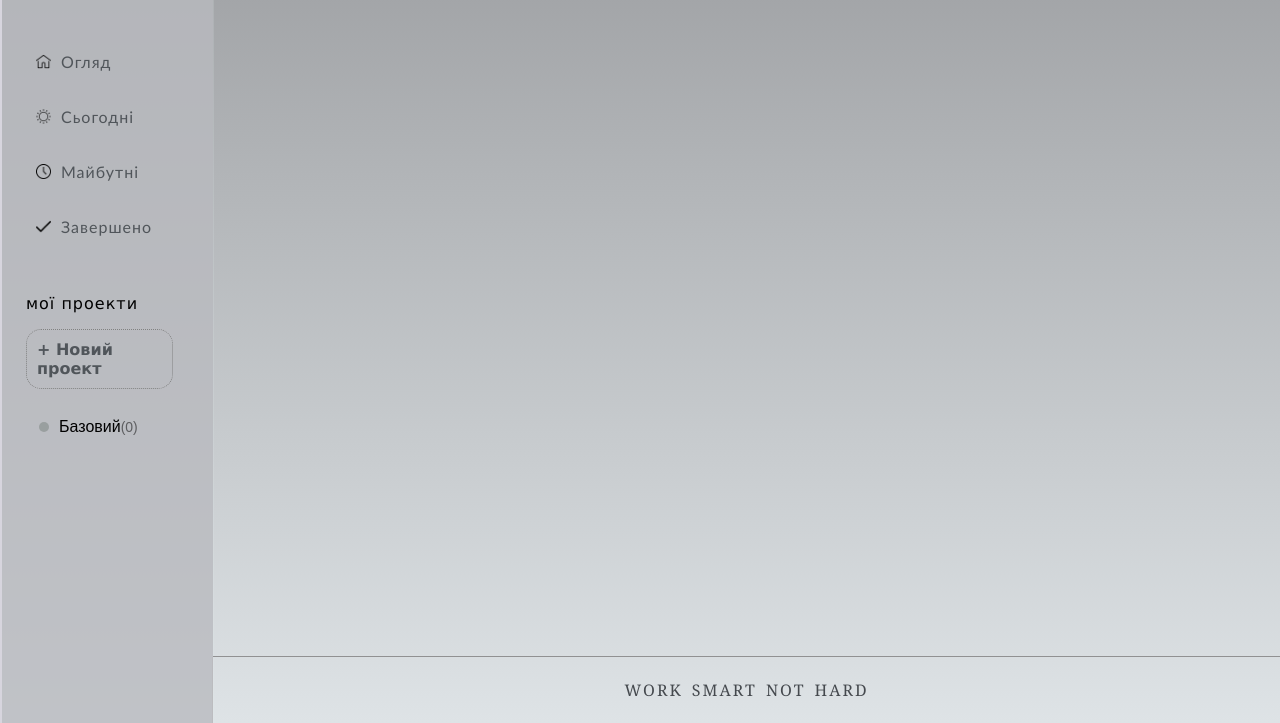
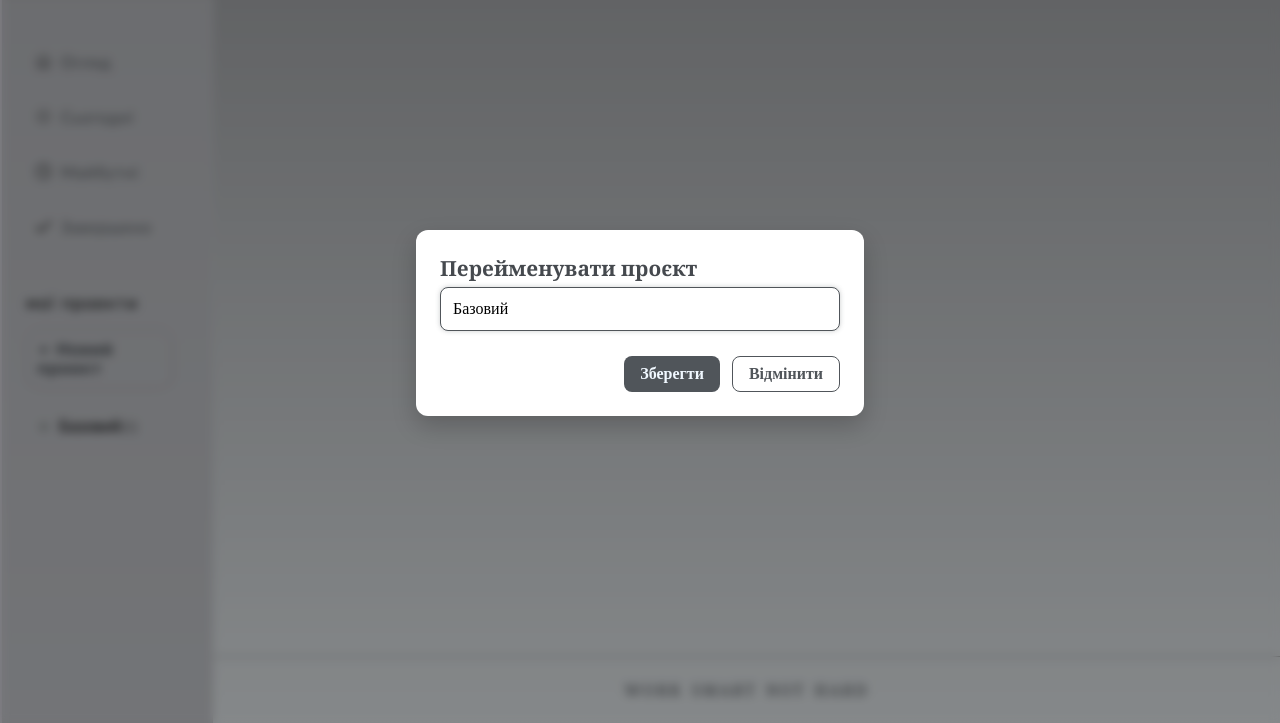
Before and after one commit to Nicholas-Nak/TaskFlow, a website built with webpack: page src/index.html in a window 1280 px wide. Both pictures are taken after a click on the button 163 px from the left and 504 px from the top of the page. Shown: the part 77-800 px from the top of the page. Built offline with nearby package versions, Linux system fonts and the light colour scheme; files whose address does not match are found by name.

Commit message:
Implement rename Project logic

```diff
--- a/src/index.html
+++ b/src/index.html
@@ -75,5 +75,19 @@
         </fieldset>
       </form>
     </dialog>
+    <dialog id="project-rename-dialog">
+  <form id="project-rename-form">
+    <fieldset id="project-rename-fieldset">
+      <legend id="project-rename-legend">Перейменувати проєкт</legend>
+
+      <input type="text" id="project-rename-input" placeholder="Назва проєкту" required autocomplete="off" />
+
+      <div class="dialog-rename-buttons">
+        <button type="submit" id="project-rename-submit">Зберегти</button>
+        <button type="button" id="project-rename-close-dialog">Відмінити</button>
+      </div>
+    </fieldset>
+  </form>
+</dialog>
   </body>
 </html>
--- a/src/logic/classes.js
+++ b/src/logic/classes.js
@@ -32,6 +32,9 @@ export class Project {
 
   constructor(title, id = crypto.randomUUID()) {
     this.id = id;
+    this.title = title;
+  }
+  setTitle(title){
     this.title = title;
   }
 
--- a/src/styles.css
+++ b/src/styles.css
@@ -278,7 +278,7 @@ footer {
 }
 /*PROJECT-DIALOG*/
 
-#project-dialog {
+#project-dialog,#project-rename-dialog {
   padding: 24px;
   border: none;
   border-radius: 12px;
@@ -288,29 +288,26 @@ footer {
   background-color: #ffffff;
   margin: auto;
 }
-
-#project-dialog::backdrop {
+#project-dialog::backdrop,#project-rename-dialog::backdrop {
   background-color: rgba(0, 0, 0, 0.4);
   backdrop-filter: blur(5px);
   -webkit-backdrop-filter: blur(5px);
 }
-
-#project-fieldset {
+#project-fieldset,#project-rename-fieldset {
   border: none;
   display: flex;
   flex-direction: column;
   gap: 15px;
 }
 
-#project-legend {
+#project-legend, #project-rename-legend{
   font-family: Cambria, Cochin, Georgia, Times, "Times New Roman", serif;
   font-size: 1.3rem;
   font-weight: bold;
   color: #45494e;
   margin-bottom: 5px;
 }
-
-#project-input {
+#project-input,#project-rename-input {
   padding: 12px;
   border: 1px solid var(--border-color);
   border-radius: 8px;
@@ -322,19 +319,19 @@ footer {
     box-shadow 0.3s ease;
 }
 
-#project-input:focus {
+#project-input:focus,#project-rename-input:focus{
   border-color: rgb(80, 85, 90);
   box-shadow: 0 0 5px rgba(80, 85, 90, 0.3);
 }
 
-.dialog-buttons {
+.dialog-buttons, .dialog-rename-buttons {
   display: flex;
   justify-content: flex-end;
   gap: 12px;
   margin-top: 10px;
 }
 
-#project-submit {
+#project-submit,#project-rename-submit{
   background-color: rgb(80, 85, 90);
   color: aliceblue;
   padding: 8px 16px;
@@ -345,12 +342,12 @@ footer {
     transform 0.2s ease;
 }
 
-#project-submit:hover {
+#project-submit:hover, #project-rename-submit:hover {
   background-color: #2c2f33;
   transform: scale(1.05);
 }
 
-#project-close-dialog {
+#project-close-dialog,#project-rename-close-dialog {
   background-color: transparent;
   color: rgb(80, 85, 90);
   padding: 8px 16px;
@@ -362,7 +359,7 @@ footer {
     color 0.3s ease;
 }
 
-#project-close-dialog:hover {
+#project-close-dialog:hover,#project-rename-close-dialog:hover {
   background-color: rgb(80, 85, 90);
   color: aliceblue;
 }
--- a/src/ui/modals.js
+++ b/src/ui/modals.js
@@ -10,6 +10,7 @@ export function initProjectModal() {
   const closeBtn = document.getElementById("project-close-dialog");
   const form = document.getElementById("project-form");
   const input = document.getElementById("project-input");
+
 
   openBtn.addEventListener("click", () => {
     dialog.showModal();
--- a/src/ui/renderProjects.js
+++ b/src/ui/renderProjects.js
@@ -1,46 +1,46 @@
-import "../logic/classes"
+import "../logic/classes";
 import closeIconPath from "../images/free-icon-close-1828747.png";
-import editIconPath from "../images/pen.png"
+import editIconPath from "../images/pen.png";
 import { loadStorage, saveStorage } from "../logic/storage";
 
 export function renderProjects() {
   const allProjects = loadStorage();
-  const projectsContainer = document.getElementById('projects-container');
+  const projectsContainer = document.getElementById("projects-container");
 
-  projectsContainer.innerHTML = '';
+  projectsContainer.innerHTML = "";
 
   allProjects.getProjects().forEach((project) => {
-    const projContainer = document.createElement('div');
-    projContainer.classList.add('project');
+    const projContainer = document.createElement("div");
+    projContainer.classList.add("project");
 
-    const projBtn = document.createElement('button');
-    projBtn.classList.add('inbox');
+    const projBtn = document.createElement("button");
+    projBtn.classList.add("inbox");
 
-    const projectNameContainer = document.createElement('div');
-    projectNameContainer.classList.add('project-name-container');
+    const projectNameContainer = document.createElement("div");
+    projectNameContainer.classList.add("project-name-container");
 
-    const circleStatus = document.createElement('div');
+    const circleStatus = document.createElement("div");
     circleStatus.classList.add("circle-status-info");
 
-    const projectTitle = document.createElement('span');
+    const projectTitle = document.createElement("span");
     projectTitle.textContent = project.getTitle();
 
-    const activeProjects = document.createElement('span');
+    const activeProjects = document.createElement("span");
     activeProjects.classList.add("quantity-of-inbox");
-    activeProjects.textContent = '(' + project.getActive() + ')';
+    activeProjects.textContent = "(" + project.getActive() + ")";
 
-    const editBtn = document.createElement('button');
+    const editBtn = document.createElement("button");
     editBtn.classList.add("icon-btn", "icon-edit-btn");
 
-    const editImg = document.createElement('img');
+    const editImg = document.createElement("img");
     editImg.classList.add("pen-icon");
     editImg.setAttribute("src", editIconPath);
     editBtn.setAttribute("alt", "pen");
 
-    const deleteBtn = document.createElement('button');
-    deleteBtn.classList.add('icon-btn', 'icon-delete-btn');
+    const deleteBtn = document.createElement("button");
+    deleteBtn.classList.add("icon-btn", "icon-delete-btn");
 
-    const deleteImg = document.createElement('img');
+    const deleteImg = document.createElement("img");
     deleteImg.classList.add("close-icon");
     deleteImg.setAttribute("src", closeIconPath);
     deleteBtn.setAttribute("alt", "close");
@@ -56,10 +56,37 @@ export function renderProjects() {
     projContainer.appendChild(deleteBtn);
     deleteBtn.appendChild(deleteImg);
 
-    deleteBtn.addEventListener('click', () => {
+    deleteBtn.addEventListener("click", () => {
       allProjects.deleteProject(project);
       saveStorage(allProjects);
       renderProjects();
     });
+    const dialogRename = document.getElementById("project-rename-dialog");
+    const renameForm = document.getElementById("project-rename-form");
+    const renameInput = document.getElementById("project-rename-input");
+    const closeRenameBtn = document.getElementById("project-rename-close-dialog");
+
+    editBtn.addEventListener("click", () => {
+      renameInput.value = project.getTitle();
+      dialogRename.showModal();
+      renameForm.onsubmit = (e) => {
+        e.preventDefault();
+
+        const projectRename = renameInput.value.trim();
+
+        if (projectRename) {
+          project.setTitle(projectRename);
+          saveStorage(allProjects);
+          renderProjects();
+        }
+
+        dialogRename.close();
+      };
+    });
+
+    closeRenameBtn.onclick = () => {
+      dialogRename.close();
+      renameForm.reset();
+    };
   });
 }
```
